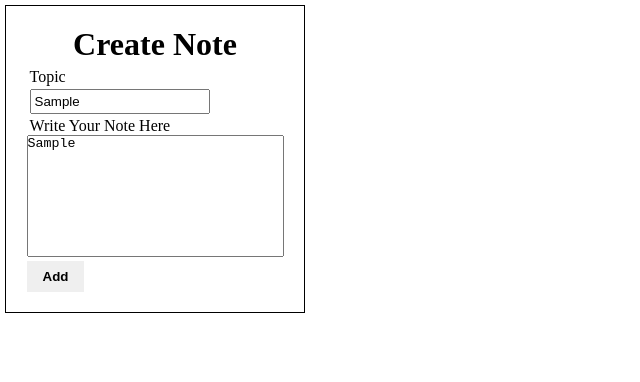
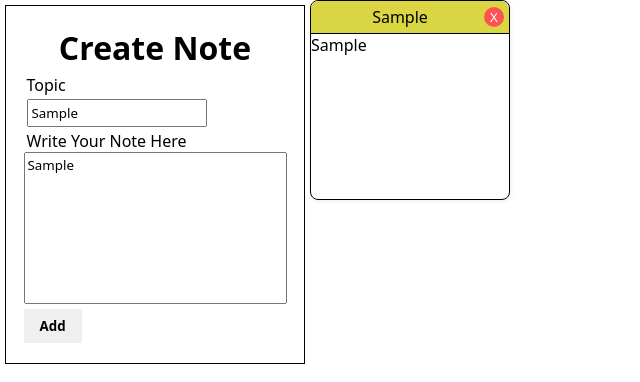
Before and after one commit to NeevJain482/Sticky-Notes, a plain HTML site: page index.html in a window 1280 px wide. Both pictures are taken after typing "Sample", "Sample" into the empty fields and a click on the button "Add". Shown: the whole page, without its empty margins (0-640 px from the left). Drawn offline with Linux system fonts and the light colour scheme.

Commit message:
Sticky notes can be added

```diff
--- a/index.html
+++ b/index.html
@@ -10,23 +10,28 @@
     <div id="container">
       <form>
         <h1>Create Note</h1>
-        <label for="topic-input">Topic</label><br />
-        <input type="text" /><br />
-        <label for="text-area">Write Your Note Here</label><br />
-        <textarea name="" id="text-area" rows="8" cols="30"></textarea><br />
-        <button type="button">Add</button>
+        <label for="topic-input">Topic</label>
+        <br />
+        <input type="text" id="topic-input" maxlength="20" placeholder="Write Your Topic Here"/>
+        <br />
+        <label for="text-area">Write Your Note Here</label>
+        <br />
+        <textarea name="" id="text-area" rows="8" cols="30" placeholder="Write Your Note Here"></textarea>
+        <br />
+        <button type="button" id="add-btn">Add</button>
       </form>
     </div>
+    <div id="sticky-notes"></div>
     <template id="template">
       <div class="window">
-        <div id="top-bar">
-          <button class="delete-btn">X</button>
+        <div class="top-bar">
+          <span></span><span class="topic">Topic</span><button class="delete-btn">X</button>
         </div>
-        <div>
-          <h3>Topic</h3>
-          <p>Notes</p>
+        <div class="main-bar">
+          <p class="text">Notes</p>
         </div>
       </div>
     </template>
   </body>
+  <script src="./script.js"></script>
 </html>
--- a/script.js
+++ b/script.js
@@ -0,0 +1,23 @@
+const container = document.getElementById("sticky-notes");
+const topicInput = document.getElementById("topic-input");
+const textArea = document.getElementById("text-area");
+const template = document.getElementById("template");
+const addBtn = document.getElementById("add-btn");
+
+let count = 0;
+
+const handleClick = () => {
+  let topic = topicInput.value.trim();
+  let text = textArea.value.trim();
+  if (!topic && !text) return;
+  count++;
+  const clone = template.content.cloneNode(true);
+  clone.querySelector(".topic").innerText = topic;
+  clone.querySelector(".text").innerText = text;
+  clone.querySelector(".delete-btn").addEventListener("click", (e) => {
+    e.target.closest(".window").remove();
+  });
+  container.appendChild(clone);
+};
+
+addBtn.addEventListener("click", handleClick);
--- a/style.css
+++ b/style.css
@@ -2,6 +2,8 @@
   margin: 0;
   padding: 0;
   box-sizing: border-box;
+  font-family: system-ui, -apple-system, BlinkMacSystemFont, "Segoe UI", Roboto,
+    Oxygen, Ubuntu, Cantarell, "Open Sans", "Helvetica Neue", sans-serif;
 }
 #container {
   width: 300px;
@@ -27,9 +29,39 @@ label {
 }
 textarea {
   resize: none;
+  padding: 3px;
 }
-button{
-    border: none;
-    padding: 8px 16px;
-    font-weight: bold;
+#add-btn {
+  border: none;
+  padding: 8px 16px;
+  font-weight: bold;
 }
+.window {
+  position: absolute;
+  top: 0;
+  left: 310px;
+  width: 200px;
+  height: 200px;
+  border: 1px solid black;
+  border-radius: 8px;
+  background-color: white;
+  box-shadow: 1px 1px 5px rgba(0, 0, 0, 0.08);
+}
+.top-bar {
+  display: flex;
+  align-items: center;
+  justify-content: space-between;
+  padding: 5px;
+  border-bottom: 1px solid black;
+  background-color: rgb(218, 213, 67);
+  border-radius: 8px 8px 0 0;
+}
+
+.delete-btn {
+  border: none;
+  width: 20px;
+  height: 20px;
+  border-radius: 10px;
+  background-color: rgb(255, 83, 83);
+  color: white;
+}
```
